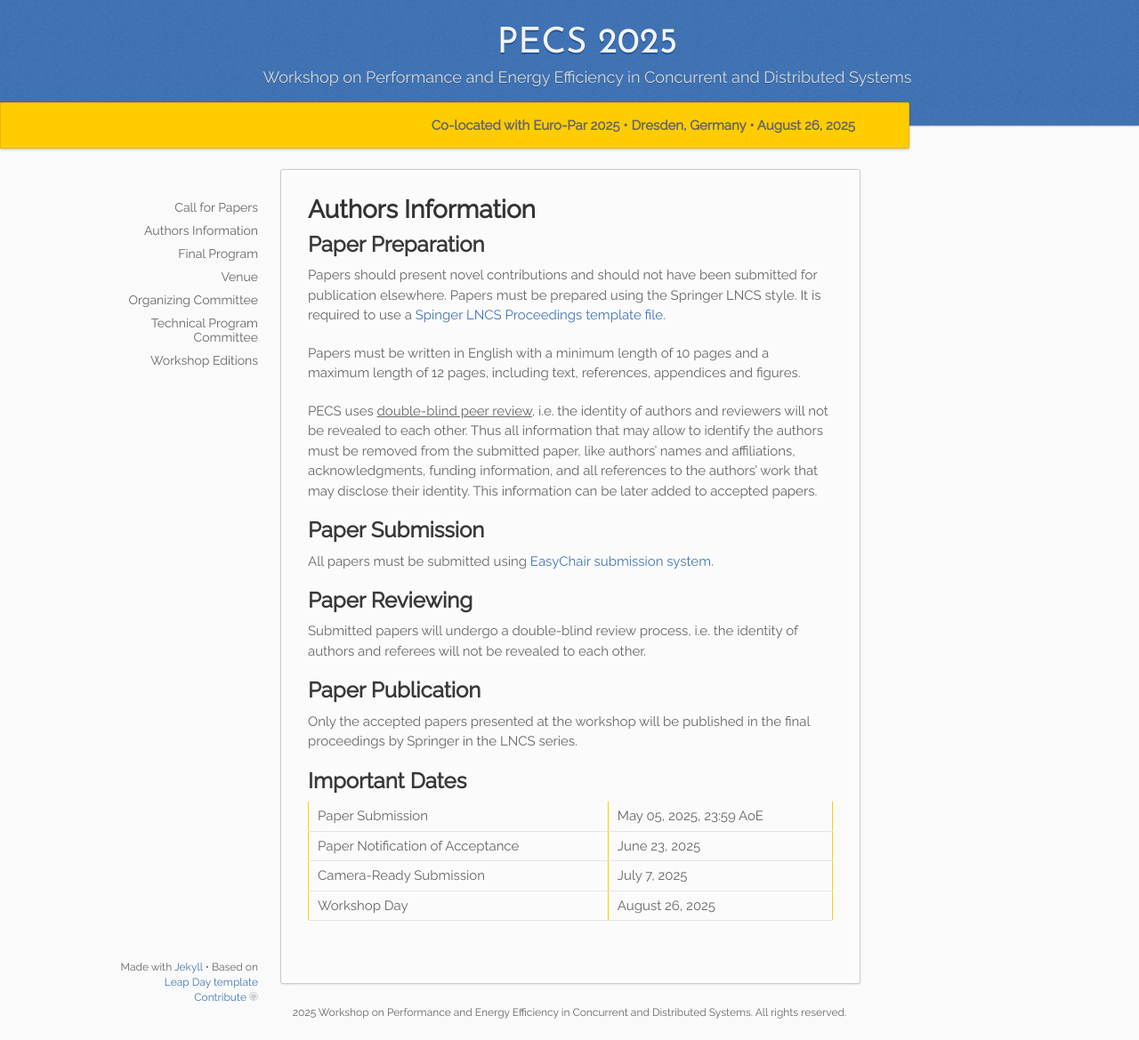
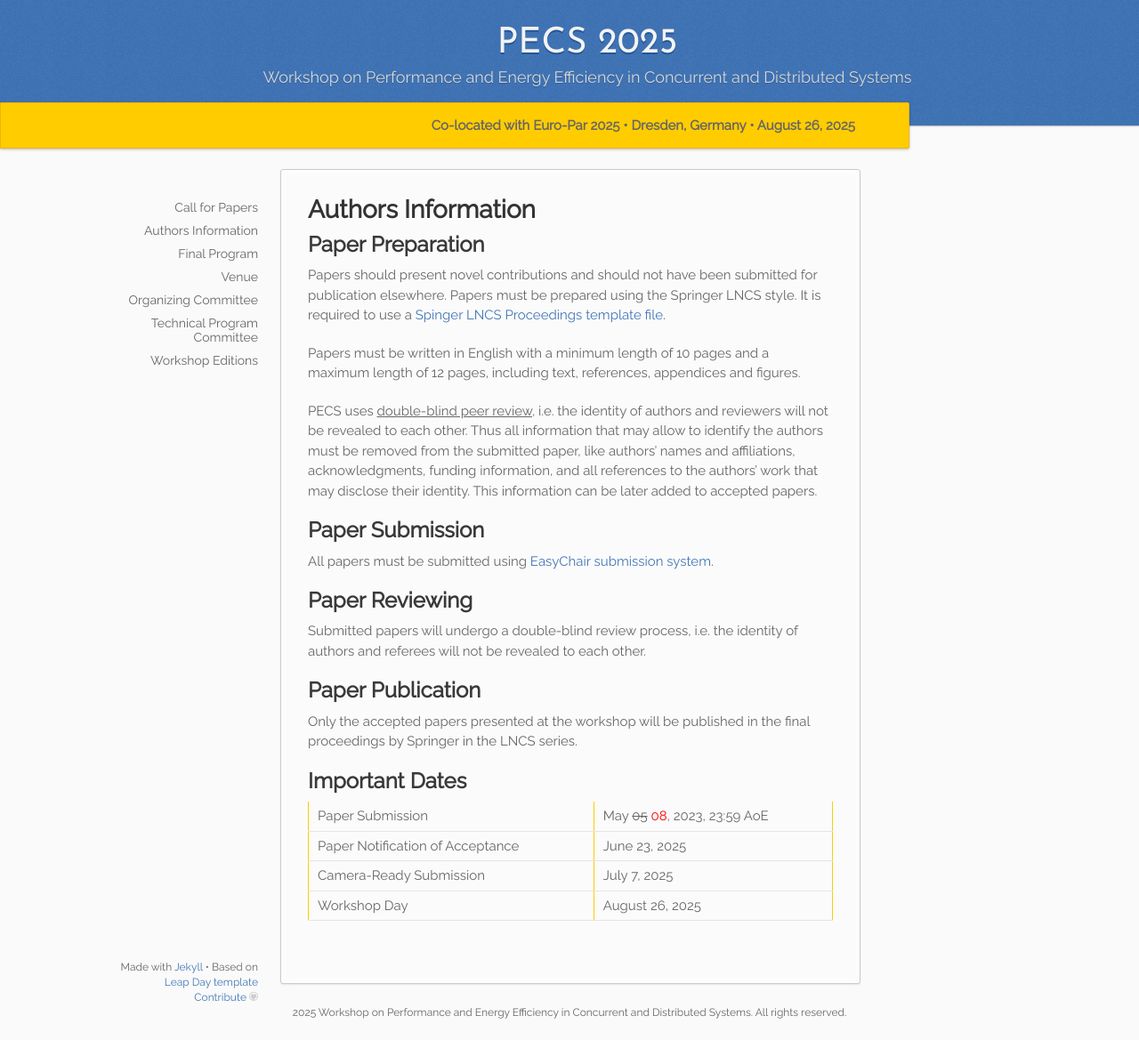
Before and after one commit to pecs-workshop/pecs-workshop.github.io, a Jekyll site: the page built from _2025/03.authors.md, in a window 1280 px wide and 1169 px high. Shown: the whole window at 89% size. Built offline with Jekyll 4.4.1, drawn with Linux system fonts in a browser that asks for light colours.

Commit message:
updated deadline

```diff
--- a/_2025/_important_dates.md
+++ b/_2025/_important_dates.md
@@ -2,7 +2,7 @@
 
 
 |:----------------------------------------------|:---:|
-| Paper Submission                              | May 05, 2025, 23:59 AoE	|
+| Paper Submission                              | May ~~05~~ <span style="color:red">08</span>, 2023, 23:59 AoE	|
 | Paper Notification of Acceptance              | June 23, 2025       	|
 | Camera-Ready Submission                       | July 7, 2025		|
 | Workshop Day                                  | August 26, 2025    	|
```
